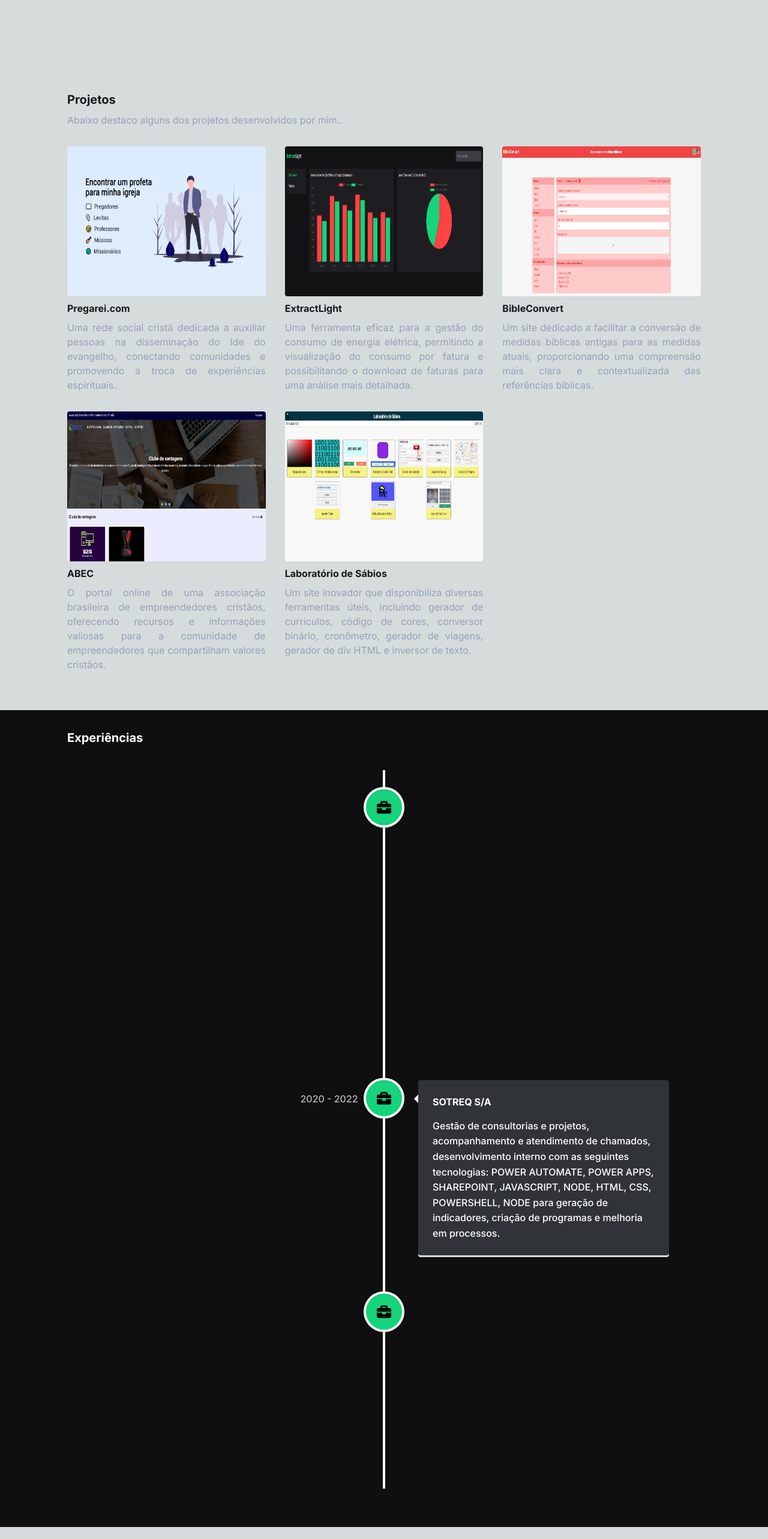
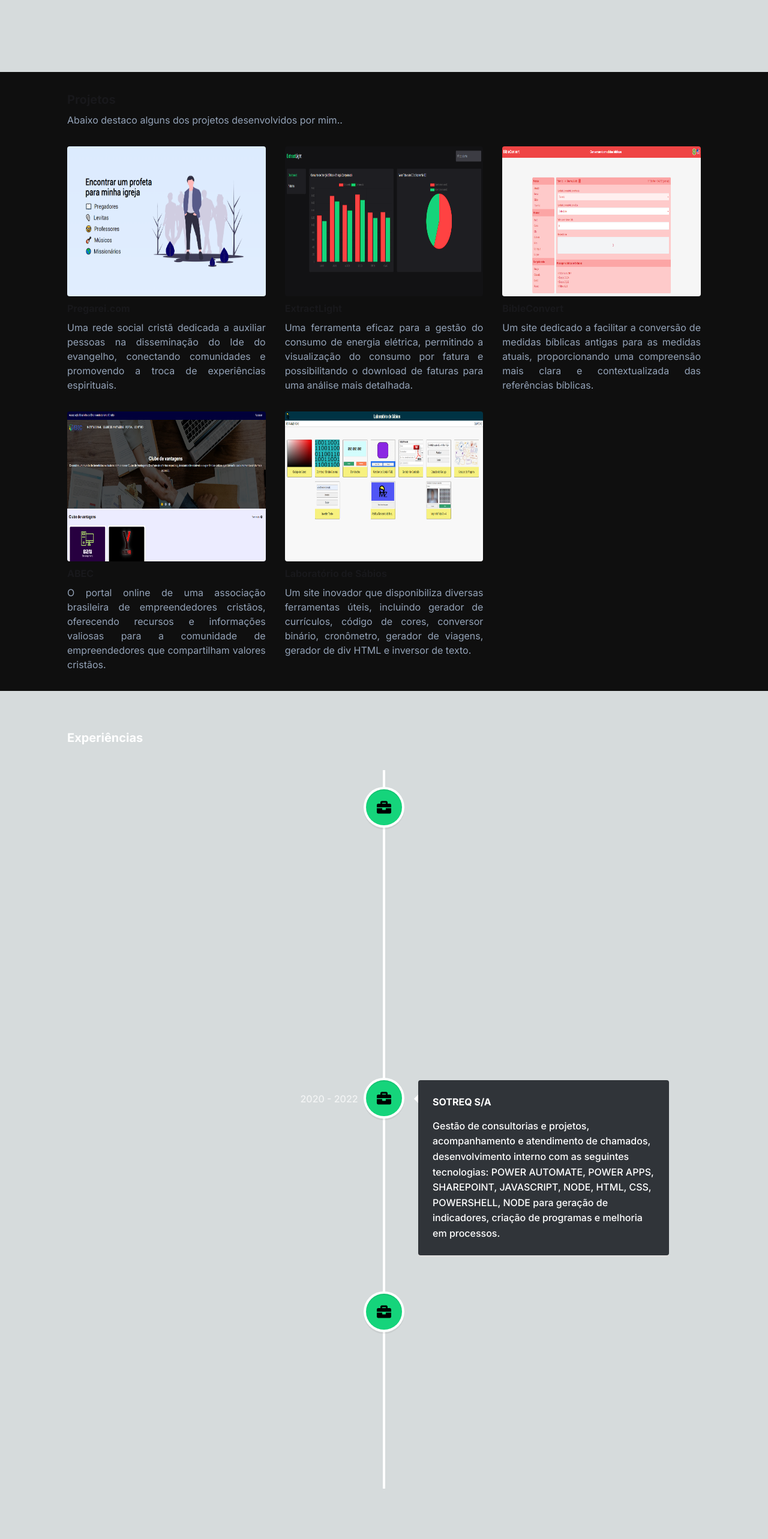
Before and after one commit to brunnogpcosta/portfolio-app, a Next.js app: page / in a window 1280 px wide. Shown: the part 1460-4026 px from the top of the page at 60% size. Built offline with nearby package versions, Linux system fonts and the light colour scheme.

Commit message:
change bgcolor sections

```diff
--- a/src/app/components/Contact/Contact.tsx
+++ b/src/app/components/Contact/Contact.tsx
@@ -41,7 +41,7 @@
   };
 
   return (
-    <div className="min-h-screen  flex flex-col justify-center p-8 sm:px-28 mb-36">
+    <div className="min-h-screen  flex flex-col justify-center p-8 sm:px-28  bg-[#0f0f0f]">
       <h2 className="font-bold mb-2 text-xl">Contato</h2>
 
       <div className="grid lg:grid-cols-3 grid-cols-1 gap-8">
--- a/src/app/components/Experiences/Experiences.tsx
+++ b/src/app/components/Experiences/Experiences.tsx
@@ -38,7 +38,7 @@
 
 const Experiences = () => {
   return (
-    <div className="min-h-screen p-8 sm:px-28 mb-8 bg-[#0f0f0f]">
+    <div className="min-h-screen p-8 sm:px-28 mb-8 ">
       <h2 className="font-bold mb-2 text-xl text-left text-white w-full">Experiências</h2>
 
       <div className="py-8">
--- a/src/app/components/Works/Works.tsx
+++ b/src/app/components/Works/Works.tsx
@@ -43,7 +43,7 @@
 
 const Works = () => {
   return (
-    <div className="min-h-screen  p-8 sm:px-28 mb-8">
+    <div className="min-h-screen  p-8 sm:px-28 mb-8 bg-[#0f0f0f]">
       <h2 className="font-bold mb-2 text-xl">{`Projetos`}</h2>
       <p className="text-slate-400 text-justify mb-8">Abaixo destaco alguns dos projetos desenvolvidos por mim..</p>
 
```
